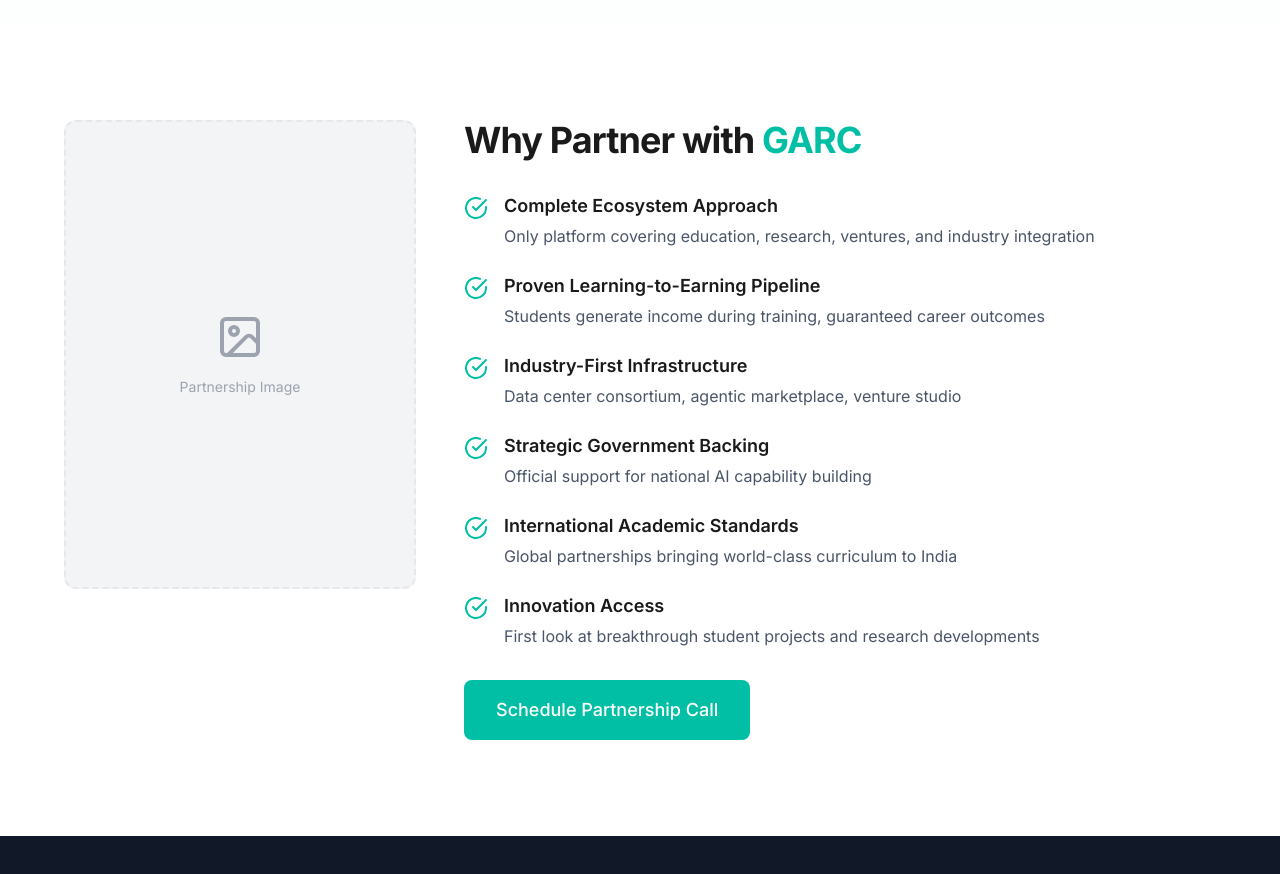
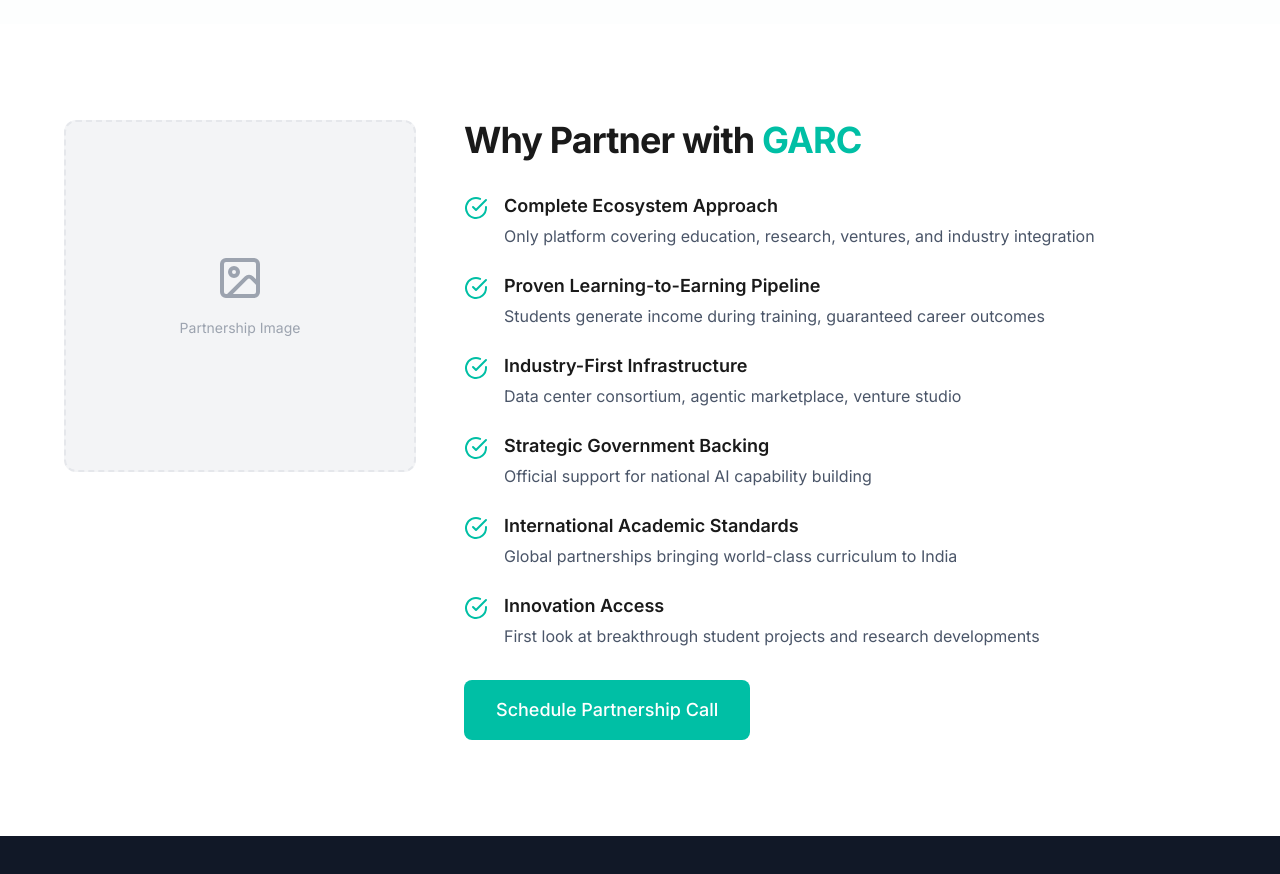
Before and after one commit to RaupscZAN/GARC-2, a React (Vite) app: page / in a window 1280 px wide. Shown: the part 3140-4014 px from the top of the page. Built offline with nearby package versions, Linux system fonts and the light colour scheme.

Commit message:
Update Credibility component image to square aspect ratio

```diff
--- a/src/components/home/Credibility.tsx
+++ b/src/components/home/Credibility.tsx
@@ -44,7 +44,7 @@ const Credibility: React.FC = () => {
             viewport={{ once: true }}
             transition={{ duration: 0.5 }}
           >
-            <div className="aspect-[3/4] bg-gray-100 rounded-xl border-2 border-dashed border-gray-200 flex flex-col items-center justify-center text-gray-400">
+            <div className="aspect-square bg-gray-100 rounded-xl border-2 border-dashed border-gray-200 flex flex-col items-center justify-center text-gray-400">
               <ImageIcon size={48} className="mb-4" />
               <p className="text-sm">Partnership Image</p>
             </div>
```
